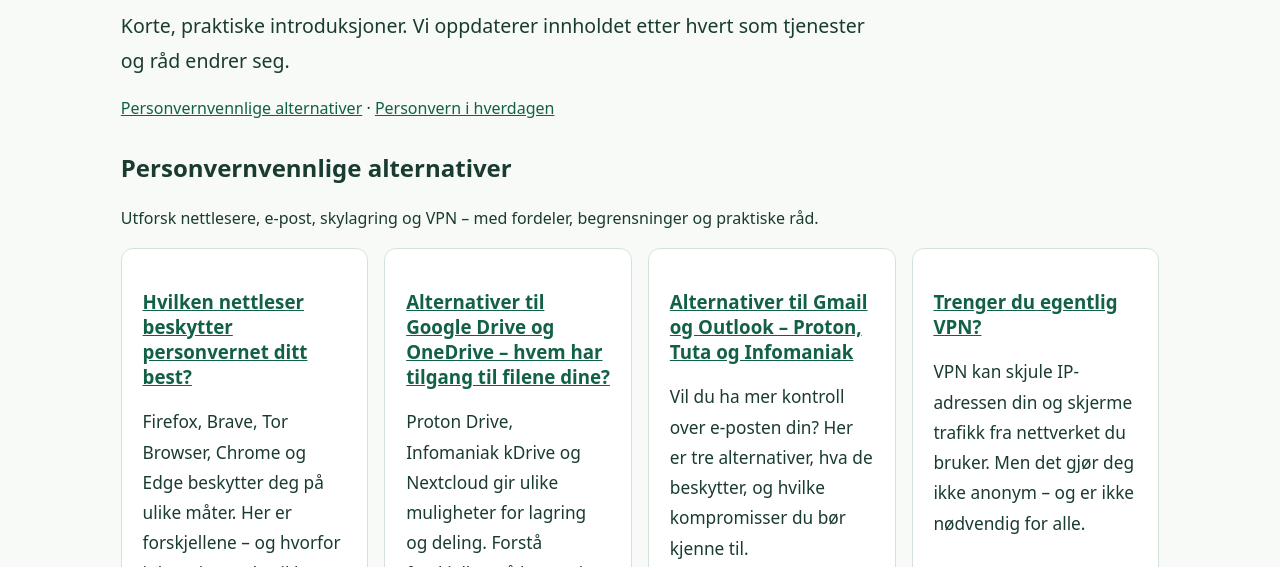
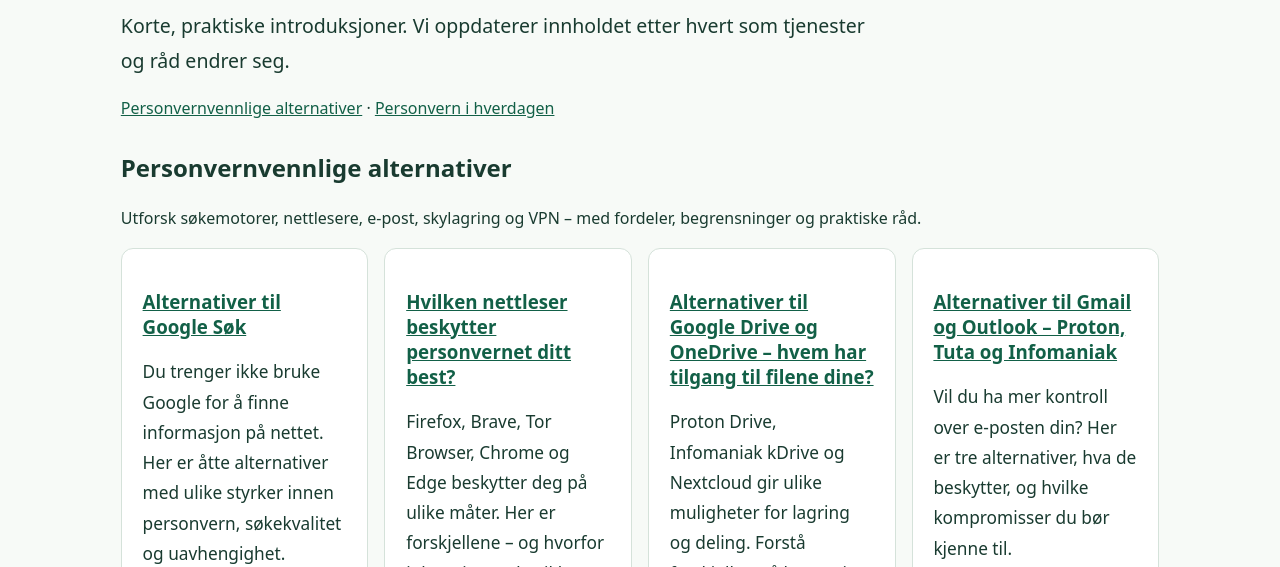
Before and after one commit to Ploos-AS/tenkdegom, an Astro site: page /laer in a window 1280 px wide. Shown: the part 233-800 px from the top of the page. Built offline with nearby package versions, Linux system fonts and the light colour scheme; Astro itself is replaced by a stand-in of ours.

Commit message:
Categorize search guide as privacy-friendly alternative

```diff
--- a/src/pages/laer/index.astro
+++ b/src/pages/laer/index.astro
@@ -3,6 +3,7 @@ import SiteLayout from '../../layouts/SiteLayout.astro';
 import { articles } from '../../data/articles';
 
 const alternativeSlugs = new Set([
+  'alternativer-til-google-sok',
   'hvilken-nettleser-beskytter-personvernet',
   'alternativer-til-google-drive-og-onedrive',
   'alternativer-til-gmail-og-outlook',
@@ -21,7 +22,7 @@ const fundamentals = articles.filter(article => !alternativeSlugs.has(article.sl
   </nav>
   <section aria-labelledby="personvernvennlige-alternativer">
     <h2 id="personvernvennlige-alternativer">Personvernvennlige alternativer</h2>
-    <p>Utforsk nettlesere, e-post, skylagring og VPN – med fordeler, begrensninger og praktiske råd.</p>
+    <p>Utforsk søkemotorer, nettlesere, e-post, skylagring og VPN – med fordeler, begrensninger og praktiske råd.</p>
     <div class="cards">{alternatives.map(a => <article class="card"><h3><a href={`/laer/${a.slug}/`}>{a.title}</a></h3><p>{a.intro}</p></article>)}</div>
   </section>
   <section aria-labelledby="personvern-i-hverdagen">
```
